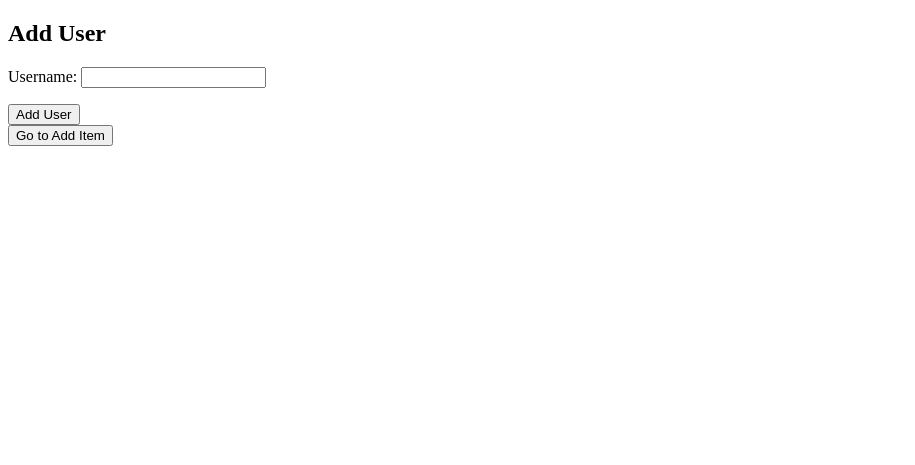
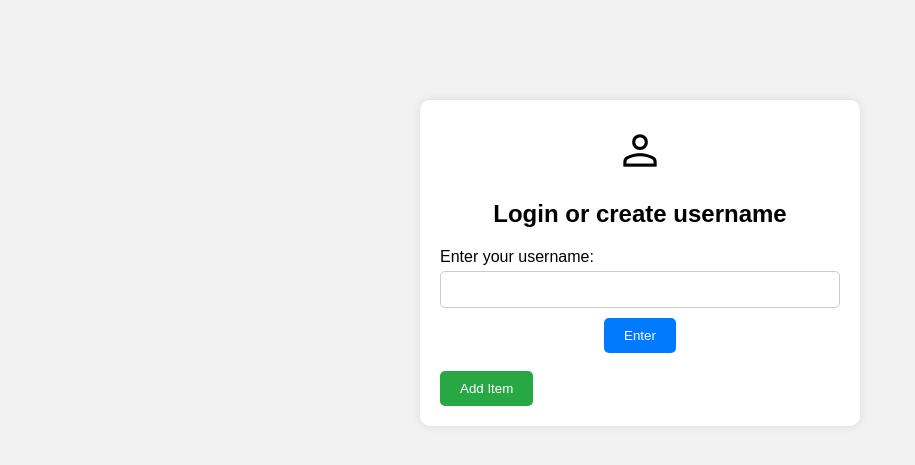
Before and after one commit to uzo-ogbanufe/cs_capstone, a Django app: page / in a window 1280 px wide. Shown: the top 465 px of the page, without its empty margins (0-915 px from the left). Run offline with Django 4.2, Linux system fonts and the light colour scheme.

Commit message:
CC-26 Accept response from backend and display some form of confirmation/rejection to user

```diff
--- /dev/null
+++ b/auction_site/add_user/static/styles/styles.css
@@ -0,0 +1,108 @@
+/* Set base styles for the body */
+body {
+    font-family: Arial, sans-serif;
+    background-color: #f2f2f2; /* Set background color */
+    margin: 0;
+    padding: 0;
+}
+
+/* Style for the container element */
+.container {
+    max-width: 400px;
+    margin: 100px auto; /* Center the container horizontally */
+    background-color: #fff; /* Set background color */
+    padding: 20px; /* Add padding inside the container */
+    border-radius: 10px; /* Rounded corners */
+    box-shadow: 0px 0px 10px 0px rgba(0,0,0,0.1); /* Add shadow effect */
+}
+
+/* Style for heading 2 */
+h2 {
+    text-align: center; /* Center align the text */
+    margin-bottom: 20px; /* Add space below the heading */
+}
+
+/* Style for the icon */
+.icon {
+    font-family: 'Material Symbols Outlined', sans-serif;
+    font-size: 50px;
+    text-align: center;
+}
+
+/* Style for forms */
+form {
+    text-align: center; /* Center align form elements */
+}
+
+/* Style for labels */
+label {
+    display: block; /* Display labels as block elements */
+    text-align: left; /* Left align the text */
+    margin-bottom: 5px;
+}
+
+/* Style for text input fields */
+input[type="text"] {
+    width: calc(100% - 22px);
+    padding: 10px;
+    margin-bottom: 10px;
+    border-radius: 5px;
+    border: 1px solid #ccc;
+}
+
+/* Style for alert messages */
+.alert {
+    padding: 10px;
+    border-radius: 5px;
+    margin-bottom: 10px;
+}
+
+/* Style for success alert messages */
+.alert-success {
+    color: green;
+    background-color: #d4edda;
+    border: 1px solid #c3e6cb;
+}
+
+/* Style for error alert messages */
+.alert-error {
+    color: red;
+    background-color: #f8d7da;
+    border: 1px solid #f5c6cb;
+}
+
+/* Style for submit button */
+.submit-button {
+    padding: 10px 20px;
+    background-color: #007bff;
+    color: #fff;
+    border: none;
+    border-radius: 5px;
+    cursor: pointer;
+}
+
+/* Hover effect for submit button */
+.submit-button:hover {
+    background-color: #0056b3;
+}
+
+/* Style for add item button */
+.add-item-button {
+    padding: 10px 20px;
+    background-color: #28a745;
+    color: #fff;
+    border: none;
+    border-radius: 5px;
+    cursor: pointer;
+}
+
+/* Hover effect for add item button */
+.add-item-button:hover {
+    background-color: #218838;
+}
+
+/* Style for button links */
+.btn-link {
+    text-decoration: none;
+    color: #007bff;
+}
--- a/auction_site/add_user/templates/add_user.html
+++ b/auction_site/add_user/templates/add_user.html
@@ -1,16 +1,37 @@
+{% load static %} <!-- Load the static template tag library -->
+
 <!DOCTYPE html>
 <html>
 <head>
     <title>Add User</title>
+    <!-- Include Google Fonts and link to CSS file -->
+    <link rel="stylesheet" href="https://fonts.googleapis.com/css2?family=Material+Symbols+Outlined:opsz,wght,FILL,GRAD@20..48,100..700,0..1,-50..200">
+    <link rel="stylesheet" href="{% static 'styles/styles.css' %}">  <!-- Link to the CSS file using the static tag -->
 </head>
 <body>
-    <h2>Add User</h2>
-    <form method="post">
-        {% csrf_token %}
-        {{ form.as_p }}
-        <button type="submit">Add User</button>
-    </form>
-    <!-- Add a link to the Add Item page -->
-    <a href="/add_item/"><button type="button">Go to Add Item</button></a>
+    <div class="container">
+        <div class="icon">&#xe7fd;</div> <!-- Display the icon -->
+        <h2>Login or create username</h2>
+        <form method="post"> <!-- Form for user input -->
+            {% csrf_token %}
+            <label for="username">Enter your username:</label> <!-- Label for username input -->
+            {{ form.username }} <!-- Display the username input field -->
+            {% if form.username.errors %} <!-- Check for username input errors -->
+                <div class="alert alert-error"> <!-- Display error messages -->
+                    {{ form.username.errors }}
+                </div>
+            {% endif %}
+            {% if messages %} <!-- Check for any messages from the server -->
+                {% for message in messages %} <!-- Iterate over messages -->
+                    <div class="alert alert-{{ message.tags }}"> <!-- Display message with appropriate styling -->
+                        {{ message }} <!-- Display the message content -->
+                    </div>
+                {% endfor %}
+            {% endif %}
+            <button type="submit" class="submit-button">Enter</button> <!-- Submit button for form -->
+        </form>
+        <br>
+        <a href="/add_item/" class="btn-link"><button type="button" class="add-item-button">Add Item</button></a> <!-- Button to add an item -->
+    </div>
 </body>
 </html>
--- a/auction_site/add_user/views.py
+++ b/auction_site/add_user/views.py
@@ -1,37 +1,27 @@
 from django.shortcuts import render
 from django.http import JsonResponse
 from .forms import UserForm
-from django.views.decorators.http import require_http_methods
 from django.db import connection
+from django.contrib import messages
 
 def add_user(request):
     if request.method == 'POST':
-        form = UserForm(request.POST)
-        if form.is_valid():
-            # Add the user to your database here
-            username = request.POST.get('username')
-            if not username:
-                return JsonResponse({"error": "Missing username"}, status=400)
-
-            try:
-                with connection.cursor() as cursor:
-                    # Call the stored procedure
-                    cursor.callproc('addUser', [username,])
-                    # If you need to fetch the result, modify accordingly. This example assumes insertion only.
-                    results = cursor.fetchall()
-                # Assuming successful insertion without fetching result
-                    if(bool(results[0][0])):
-                        return JsonResponse({"response": True})
-                    else:
-                        return JsonResponse({"response": False})
-            except Exception as e:
-                # For debugging purposes; in production, log the error and potentially mask direct error messages
-                return JsonResponse({"error": str(e)}, status=500)
-
-
-
-
-            return JsonResponse({'message': 'User added successfully'})
+        form = UserForm(request.POST)  # Get the form data from the POST request
+        if form.is_valid():  # Check if the form is valid
+            username = form.cleaned_data.get('username')  # Get the cleaned username data from the form
+            if not username:  # Check if username is empty
+                messages.error(request, 'Missing username')  # Add an error message if username is missing
+            else:
+                try:
+                    with connection.cursor() as cursor:
+                        cursor.callproc('addUser', [username,])  # Call the addUser stored procedure with the username
+                        results = cursor.fetchall()  # Fetch the results
+                        if bool(results[0][0]):  # Check if the user was added successfully
+                            messages.success(request, 'User added successfully')  # display a success message for user
+                        else:
+                            messages.error(request, 'Username has been taken, please try again')  # display an error message
+                except Exception as e:
+                    messages.error(request, str(e))  # Add an error message if an exception occurs
     else:
         form = UserForm()
-    return render(request, 'add_user.html', {'form': form})
+    return render(request, 'add_user.html', {'form': form})  # Render the add_user.html template with the form data
```
